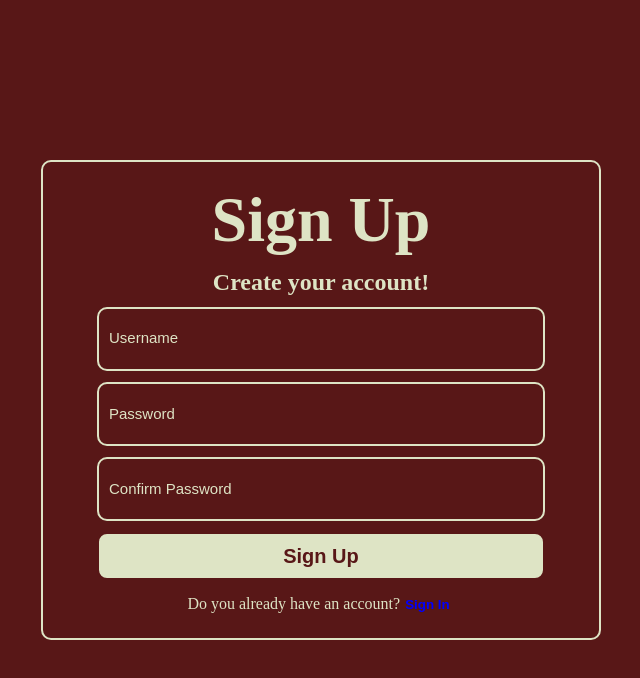
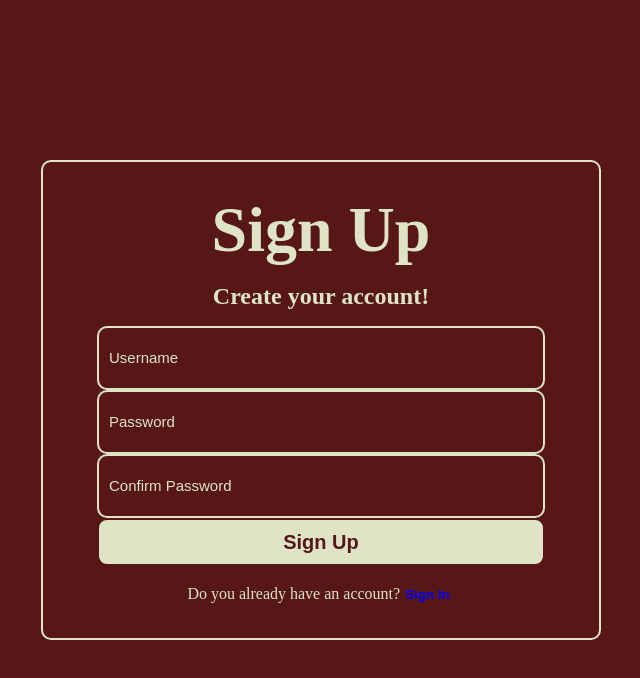
Before and after one commit to turco-vic/FrontEnd-Login.Page, a Next.js app: page /signup in a window 1280 px wide. Shown: the top 678 px of the page, without its empty margins (319-959 px from the left). Built offline with nearby package versions, Linux system fonts and the light colour scheme.

Commit message:
Added Password Validation

```diff
--- a/app/signin/page.jsx
+++ b/app/signin/page.jsx
@@ -8,7 +8,7 @@ export default function Initial() {
             <div className={styles.return}>
                 <Link href="/">
                     <div className={styles.returnButton}>
-                        <h5>Return</h5>
+                        <h5>🠔</h5>
                     </div>
                 </Link>
             </div>
@@ -18,8 +18,8 @@ export default function Initial() {
                     <p className={styles.name}>Enzo Turcovic</p>
                 </div>
                 <Card title={"Sobre mim"} text={"Olá! Meu nome é Enzo, tenho 17 anos, e atualmente estou cursando Desenvolvimento de sistema no SENAI Valinhos!"} />
-                <Card title={"Hobbies"} text={"Gosto de programar, jogar futebol, tocar guitarra, escutar música e muitas outras coisas!"} />
-                <Card title={"Descrição"} text={"Este site foi feito com o propósito de realizar a ativade de Front-End utilizando Next.JS!"} />
+                <Card title={"Objetivo"} text={"Este site foi feito com o propósito de realizar a ativade de Front-End utilizando Next.JS!"} />
+                <Card title={"Tecnologias que utilizo:"} img={"https://static-00.iconduck.com/assets.00/nextjs-icon-2048x2048-eugu5rfi.png"} img />
             </div>
         </div>
     )
--- a/app/signup/page.jsx
+++ b/app/signup/page.jsx
@@ -1,10 +1,59 @@
 "use client";
-import styles from "../../styles/Signup.module.css"
-import Input from "../../components/input"
-import { useRouter } from "next/navigation"
+import styles from "../../styles/Signup.module.css";
+import Input from "../../components/input";
+import { useRouter } from "next/navigation";
+import { useState } from "react";
 
-export default function signup() {
+export default function Signup() {
     const router = useRouter();
+    const [username, setUsername] = useState("");
+    const [password, setPassword] = useState("");
+    const [confirmPassword, setConfirmPassword] = useState("");
+    const [passwordError, setPasswordError] = useState("");
+    const [confirmPasswordError, setConfirmPasswordError] = useState("");
+    const [successMessage, setSuccessMessage] = useState("");
+    const [loading, setLoading] = useState(false);
+
+    const validatePassword = (password) => {
+        if (password.length === 0) {
+            setPasswordError("");
+            setSuccessMessage("");
+        } else if (password.length < 6) {
+            setPasswordError("A senha deve ter pelo menos 6 caracteres.");
+            setSuccessMessage("");
+        } else {
+            setPasswordError("");
+            setSuccessMessage("Senha válida!");
+        }
+    };
+
+    const validateConfirmPassword = (confirmPassword) => {
+        if (password !== confirmPassword) {
+            setConfirmPasswordError("As senhas não coincidem.");
+        } else {
+            setConfirmPasswordError("");
+        }
+    };
+
+    const handleSubmit = async (e) => {
+        e.preventDefault();
+
+        // Verifica se há erros de validação ou campos vazios
+        if (passwordError || confirmPasswordError || !username || !password || !confirmPassword) {
+            alert("Por favor, corrija os erros antes de prosseguir.");
+            return;
+        }
+
+        try {
+            setLoading(true);
+            console.log("Usuário cadastrado:", { username, password });
+            router.push("/profile"); // Redireciona para a página de perfil
+        } catch (error) {
+            setLoading(false);
+            alert("Erro ao criar conta. Tente novamente.");
+        }
+    };
+
     return (
         <div className={styles.container}>
             <div className={styles.login}>
@@ -12,14 +61,53 @@ export default function signup() {
                     <h1>Sign Up</h1>
                 </div>
                 <h2>Create your account!</h2>
-                <Input tipo="text" text="Username" />
-                <Input id="password" tipo="password" text="Password" />
-                <Input id="confirmPass" tipo="password" text="Confirm Password" />
-                <button className={styles.button} onClick={() => router.push("/")}>Sign Up</button>
+
+                <form onSubmit={handleSubmit}>
+                    <Input
+                        type="text"
+                        text="Username"
+                        value={username}
+                        onChange={(e) => setUsername(e.target.value)}
+                    />
+                    <Input
+                        id="password"
+                        type="password"
+                        text="Password"
+                        value={password}
+                        onChange={(e) => {
+                            setPassword(e.target.value);
+                            validatePassword(e.target.value);
+                        }}
+                    />
+                    {passwordError && <p className={styles.error}>{passwordError}</p>}
+                    {successMessage && <p className={styles.success}>{successMessage}</p>}
+
+                    <Input
+                        id="confirmPass"
+                        type="password"
+                        text="Confirm Password"
+                        value={confirmPassword}
+                        onChange={(e) => {
+                            setConfirmPassword(e.target.value);
+                            validateConfirmPassword(e.target.value);
+                        }}
+                    />
+                    {confirmPasswordError && <p className={styles.error}>{confirmPasswordError}</p>}
+
+                    <button className={styles.button} onClick={() => router.push("/signin")} type="submit" disabled={loading}>
+                        {loading ? "Carregando..." : "Sign Up"}
+                    </button>
+                </form>
+
                 <nav>
-                    <p>Do you already have an account?<button className={styles.signin} onClick={() => router.push("/")}>Sign In</button></p>
+                    <p>
+                        Do you already have an account?
+                        <button className={styles.signin} onClick={() => router.push("/home")}>
+                            Sign In
+                        </button>
+                    </p>
                 </nav>
             </div>
         </div>
-    )
+    );
 }
--- a/components/card.jsx
+++ b/components/card.jsx
@@ -1,10 +1,11 @@
 import styles from "../styles/Card.module.css"
 
-export default function Card({ title, text }) {
+export default function Card({ title, text, img }) {
     return (
         <div className={styles.card}>
             <h1>{title}</h1>
             <p>{text}</p>
+            <img>{img}</img>
         </div>
     )
 }
--- a/components/input.jsx
+++ b/components/input.jsx
@@ -1,9 +1,18 @@
-import styles from "../styles/input.module.css"
+import styles from "../styles/Input.module.css";
 
-export default function Input({ text }) {
+export default function Input({ text, type, id, value, onChange, error, success }) {
     return (
         <div>
-            <input className={styles.input} type="password" placeholder={text} />
+            <input
+                id={id}
+                className={`${styles.input} ${error ? styles.error : ''} ${success ? styles.success : ''}`}
+                type={type}
+                placeholder={text}
+                value={value}
+                onChange={onChange}
+            />
+            {error && <p className={styles.errorMessage}>{error}</p>}
+            {success && <p className={styles.successMessage}>{success}</p>}
         </div>
-    )
+    );
 }
--- a/styles/Card.module.css
+++ b/styles/Card.module.css
@@ -26,3 +26,9 @@
     max-width: 95%;
     text-align: center;
 }
+
+.card img {
+    height: 5vh;
+    width: 5vh;
+    border-radius: 100%;
+}
--- a/styles/input.module.css
+++ b/styles/input.module.css
@@ -6,6 +6,7 @@
     background-color: #581717;
     padding: 10px;
     color: #dee4c5;
+    gap: 10em;
 }
 
 .input:hover {
--- a/styles/signup.module.css
+++ b/styles/signup.module.css
@@ -21,7 +21,7 @@
   flex-direction: column;
   align-items: center;
   justify-content: center;
-  gap: 0.7rem;
+  gap: 1rem;
 }
 
 .login h3 {
```
Also changed, not shown: app/home/page.jsx (added, +29 -0 lines), app/page.jsx (+12 -25 lines), styles/Signin.module.css (+5 -2 lines), styles/Validatepassword.module.css (added, +11 -0 lines), styles/Home.module.css (renamed from styles/Loginpage.module.css).
